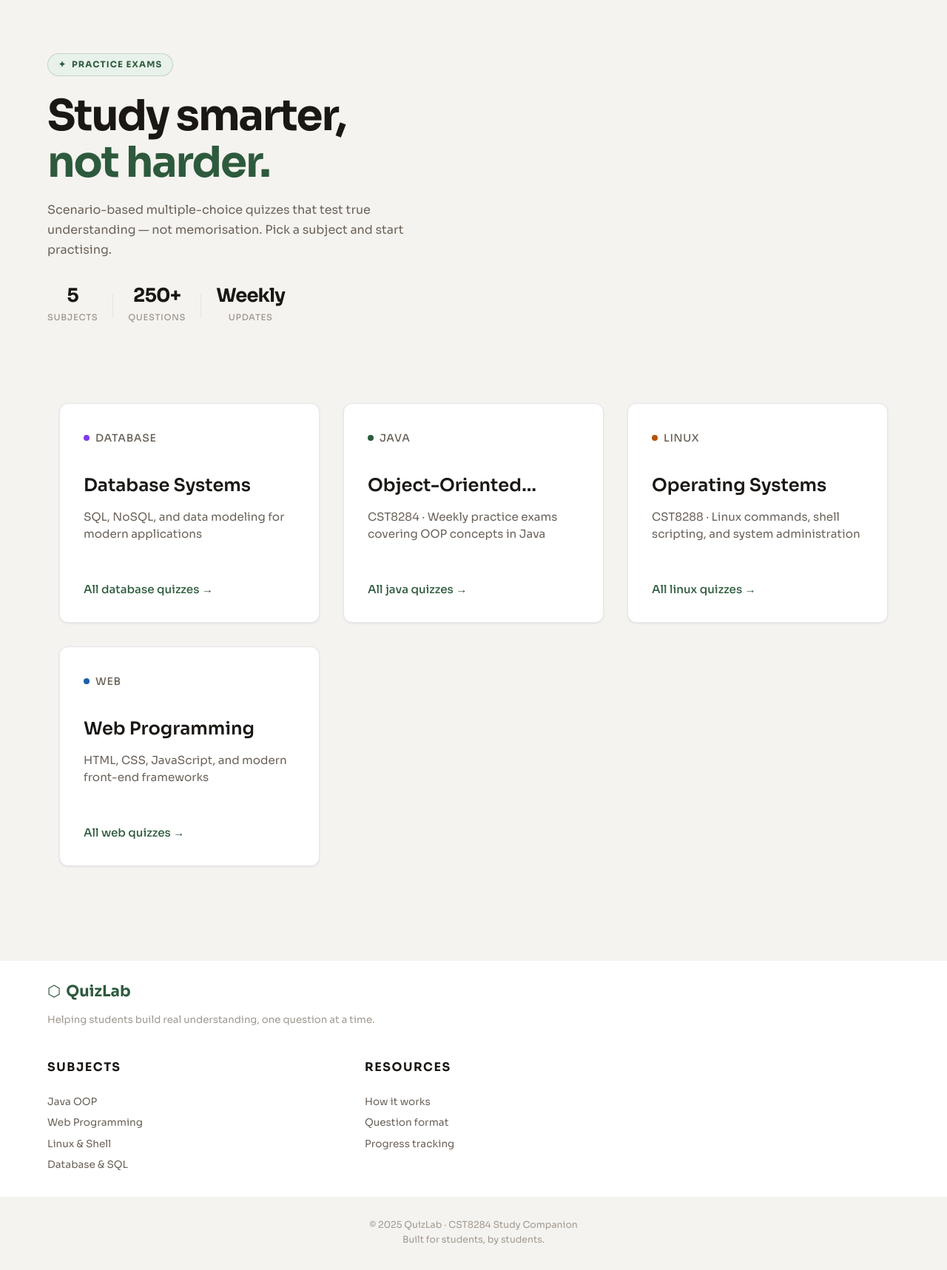
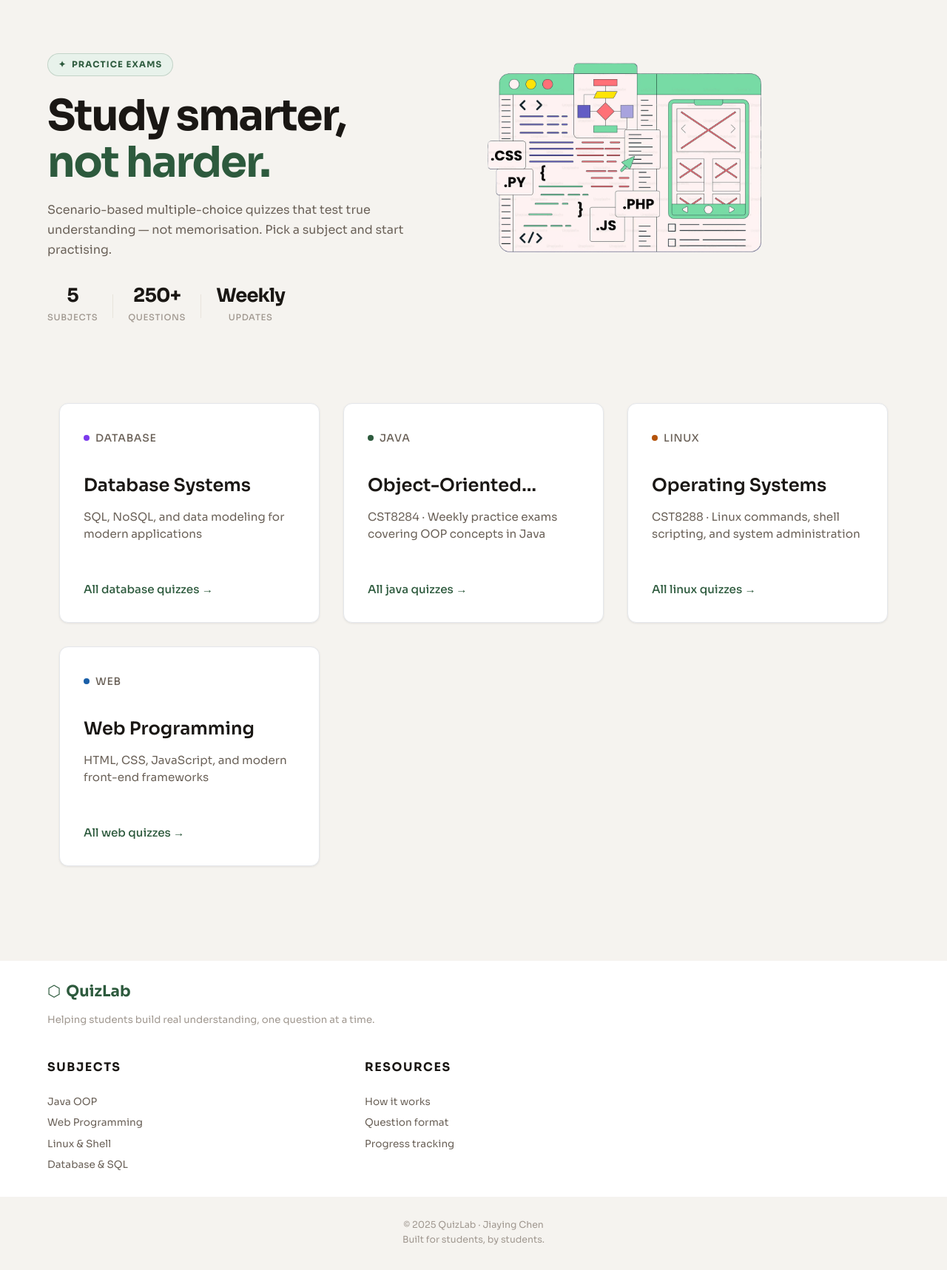
Before and after one commit to chinkitsune/quiz-app, a Node server app: page / in a window 1280 px wide. Shown: the part 64-1781 px from the top of the page at 74% size. Run offline with Node 20, Linux system fonts and the light colour scheme; data comes from the database, SQL or seed files in the repository; some libraries are stand-ins or nearby versions.

Commit message:
before modify hero layout

```diff
--- a/public/css/home.css
+++ b/public/css/home.css
@@ -3,8 +3,14 @@
 /* ── Hero ───────────────────────────────────────────────────────────────── */
 .hero {
   padding: 72px 0 56px;
+  display: flex;
+  flex-wrap: wrap;
+  align-items: space-between;
+  gap: 60px;
 }
-.hero-inner { max-width: 680px; }
+.hero-inner {
+  max-width: 680px;
+}
 
 .hero-eyebrow {
   display: inline-flex;
@@ -69,6 +75,12 @@
   background: var(--border);
 }
 
+
+.hero-banner{
+  max-width: 400px;
+  padding: 30px, 0;
+  text-align: center ;
+}
 
 
 
--- a/views/home.pug
+++ b/views/home.pug
@@ -6,27 +6,31 @@ block styles
 
 block content
   section.hero
-        .hero-inner
-          .hero-eyebrow ✦ &nbsp;Practice Exams
-          h1.hero-title
-            | Study smarter,
-            br
-            span.hero-accent not harder.
-          p.hero-subtitle
-            | Scenario-based multiple-choice quizzes that test true understanding —
-            | not memorisation. Pick a subject and start practising.
-          .hero-stats
-            .hero-stat
-              span.stat-num 5
-              span.stat-label Subjects
-            .hero-divider
-            .hero-stat
-              span.stat-num 250+
-              span.stat-label Questions
-            .hero-divider
-            .hero-stat
-              span.stat-num Weekly
-              span.stat-label Updates
+    .hero-inner
+      .hero-eyebrow ✦ &nbsp;Practice Exams
+      h1.hero-title
+        | Study smarter,
+        br
+        span.hero-accent not harder.
+      p.hero-subtitle
+        | Scenario-based multiple-choice quizzes that test true understanding —
+        | not memorisation. Pick a subject and start practising.
+      .hero-stats
+        .hero-stat
+          span.stat-num 5
+          span.stat-label Subjects
+        .hero-divider
+        .hero-stat
+          span.stat-num 250+
+          span.stat-label Questions
+        .hero-divider
+        .hero-stat
+          span.stat-num Weekly
+          span.stat-label Updates
+    .hero-banner
+      img.hero-image(src='/img/1-home-hero-illustration.png' alt='Hero Illustration')
+
+
 
   //- ── All Subjects Section
   section.subjects-section
--- a/views/includes/footer.pug
+++ b/views/includes/footer.pug
@@ -23,7 +23,7 @@ footer
                         li: a(href='#') Progress tracking
 
         .footer-bottom
-            p © 2025 QuizLab · CST8284 Study Companion
+            p © 2025 QuizLab · Jiaying Chen
             p.footer-note Built for students, by students.
 
     //- //- ── Back to Top ─────────────────────────────────────────────────────────
```
Also changed, not shown: public/img/1-home-hero-illustration.png (added).
